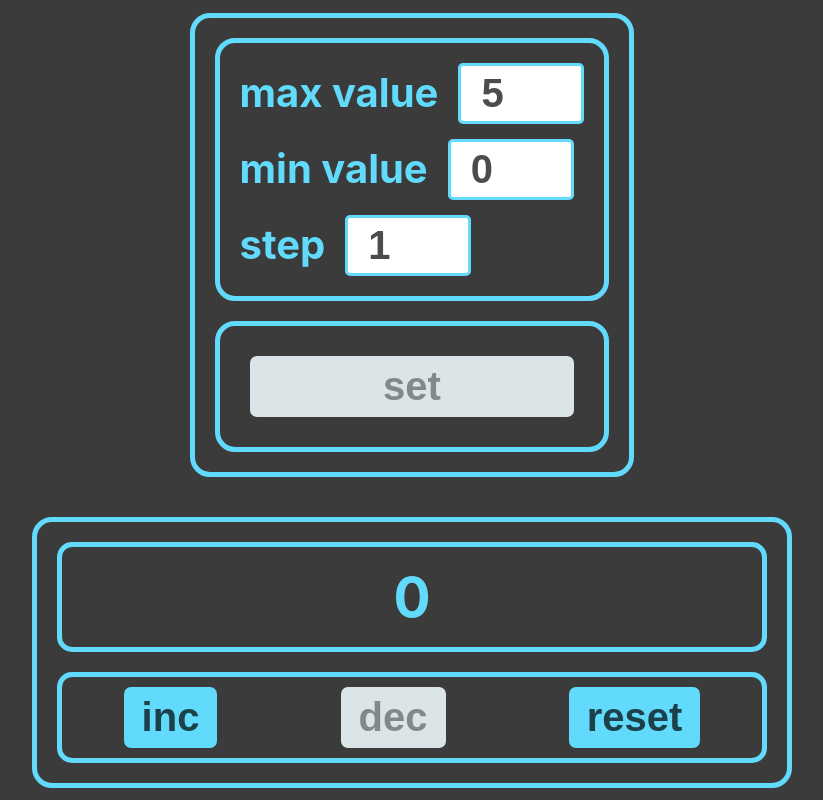
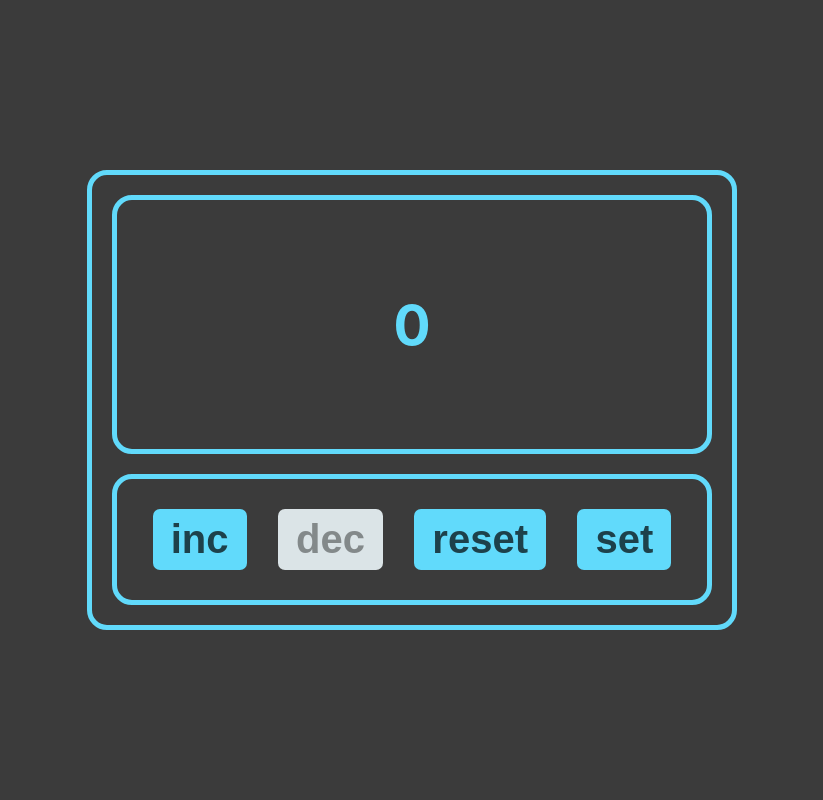
Before and after one commit to TanyaDanilovich/Counter, a React (Create React App) app: page / in a window 1280 px wide. Shown: the whole page, without its empty margins (228-1051 px from the left). Built offline with nearby package versions, Linux system fonts and the light colour scheme.

Commit message:
add 2 variant

```diff
--- a/src/App.tsx
+++ b/src/App.tsx
@@ -78,26 +78,29 @@ function App() {
         })
     }
 
+    const setCallback = () => setIsSettingMode(true)
+
 //console.log(state.max)
     return (
         <div className = "App">
-            <Setting state = {state}
+            {isSettingMode && <Setting state = {state}
                                        setState = {setState}
                                        stateError = {stateError}
                                        setStateError = {setStateError}
                                        isSettingMode = {isSettingMode}
                                        setIsSettingMode = {setIsSettingMode}
-            />
+            />}
 
-            <Counter state = {state}
+            {!isSettingMode && <Counter state = {state}
                                         setState = {setState}
                                         stateError = {stateError}
                                         setStateError = {setStateError}
                                         incrementCallback = {incStateValue}
                                         decrementCallback = {decStateValue}
                                         resetCallback = {resetCallback}
+                                        setCallback = {setCallback}
                                         isSettingMode = {isSettingMode}
-            />
+            />}
         </div>
     );
 }
--- a/src/Button.tsx
+++ b/src/Button.tsx
@@ -33,6 +33,7 @@ const SimpleButton = styled.button`
   color: rgba(0, 0, 0, 0.7);
   cursor: pointer;
   border: 3px solid transparent;
+  display: inline;
 
   :hover {
     border: 3px solid #1e697e;
--- a/src/Counter.tsx
+++ b/src/Counter.tsx
@@ -14,15 +14,16 @@ export type CounterPropsType = {
     incrementCallback: () => void
     decrementCallback: () => void
     resetCallback: () => void
+    setCallback: () => void
     isSettingMode: boolean
 }
 
 function Counter(props: CounterPropsType) {
     const {
-        state, setState, stateError, setStateError,isSettingMode,
+        state, setState, stateError, setStateError, isSettingMode,
         incrementCallback,
         decrementCallback,
-        resetCallback
+        resetCallback, setCallback
     } = props
 
     return (
@@ -42,6 +43,7 @@ function Counter(props: CounterPropsType) {
                 incrementCallback = {incrementCallback}
                 decrementCallback = {decrementCallback}
                 resetCallback = {resetCallback}
+                setCallback = {setCallback}
             />
 
         </Wrapper>
@@ -57,4 +59,6 @@ const Wrapper = styled.div`
   display: flex;
   flex-direction: column;
   row-gap: 20px;
+  min-height: 410px;
+  min-width: 600px;
 `
--- a/src/Display.tsx
+++ b/src/Display.tsx
@@ -50,12 +50,11 @@ export default Display;
 const Wrapper = styled.div`
   font-size: 55px;
   font-weight: 700;
-  height: 100px;
-  width: 700px;
   border: 5px solid #61dafb;
   color: #61dafb;
-  border-radius: 15px;
+  border-radius: 20px;
   display: flex;
   align-items: center;
   justify-content: center;
+  flex-grow: 1;
 `
--- a/src/Setting.tsx
+++ b/src/Setting.tsx
@@ -161,6 +161,8 @@ const Wrapper = styled.div`
   display: flex;
   flex-direction: column;
   row-gap: 20px;
+  min-height: 410px;
+  min-width: 600px;
 `
 const Border = styled.div`
   padding: 20px;
@@ -169,4 +171,6 @@ const Border = styled.div`
   display: flex;
   flex-direction: column;
   row-gap: 15px;
+  justify-content: center;
+  align-items: center;
 `
--- a/src/SwitchButtons.tsx
+++ b/src/SwitchButtons.tsx
@@ -12,6 +12,7 @@ export type SwitchButtonsPropsType = {
     incrementCallback: () => void
     decrementCallback: () => void
     resetCallback: () => void
+    setCallback: () => void
 };
 
 function SwitchButtons({
@@ -21,6 +22,7 @@ function SwitchButtons({
                            incrementCallback,
                            decrementCallback,
                            resetCallback,
+                           setCallback,
                            isSettingMode
                        }: SwitchButtonsPropsType) {
 
@@ -34,6 +36,7 @@ function SwitchButtons({
             <Button title = "inc" color = "blue" callback = {incrementCallback} disabled = {incDisabled}/>
             <Button title = 'dec' color = 'blue' callback = {decrementCallback} disabled = {decrementDisabled}/>
             <Button title = 'reset' color = 'blue' callback = {resetCallback} disabled = {resetDisabled}/>
+            <Button title = 'set' color = 'blue' callback = {setCallback} disabled = {false}/>
         </Wrapper>
     );
 }
@@ -43,7 +46,7 @@ export default SwitchButtons;
 const Wrapper = styled.div`
   display: flex;
   justify-content: space-around;
-
+  padding: 20px;
   border: 5px solid #61dafb;
-  border-radius: 15px;
+  border-radius: 20px;
 `
```
Lines whose indentation alone changed are shown as unchanged.
